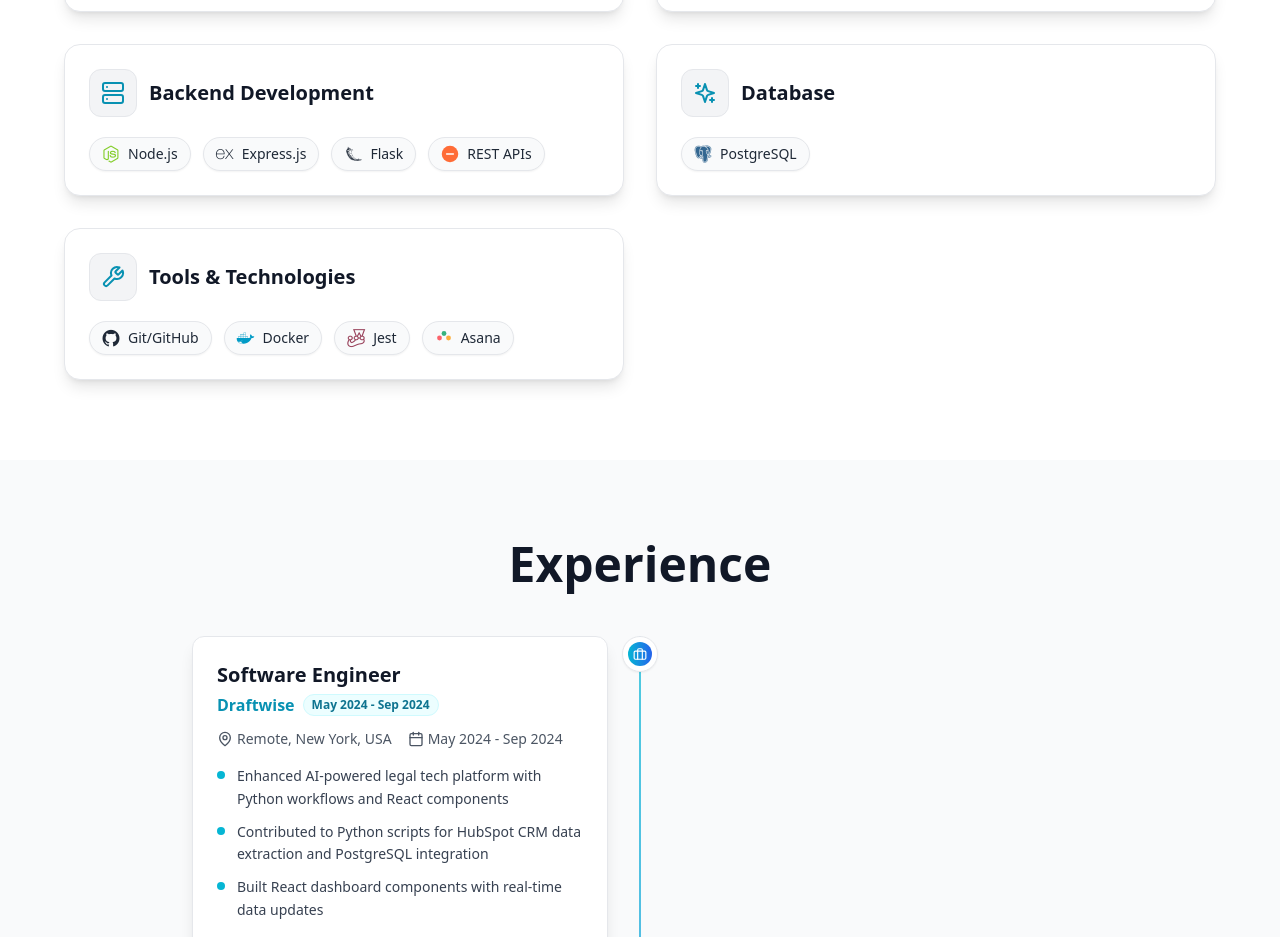
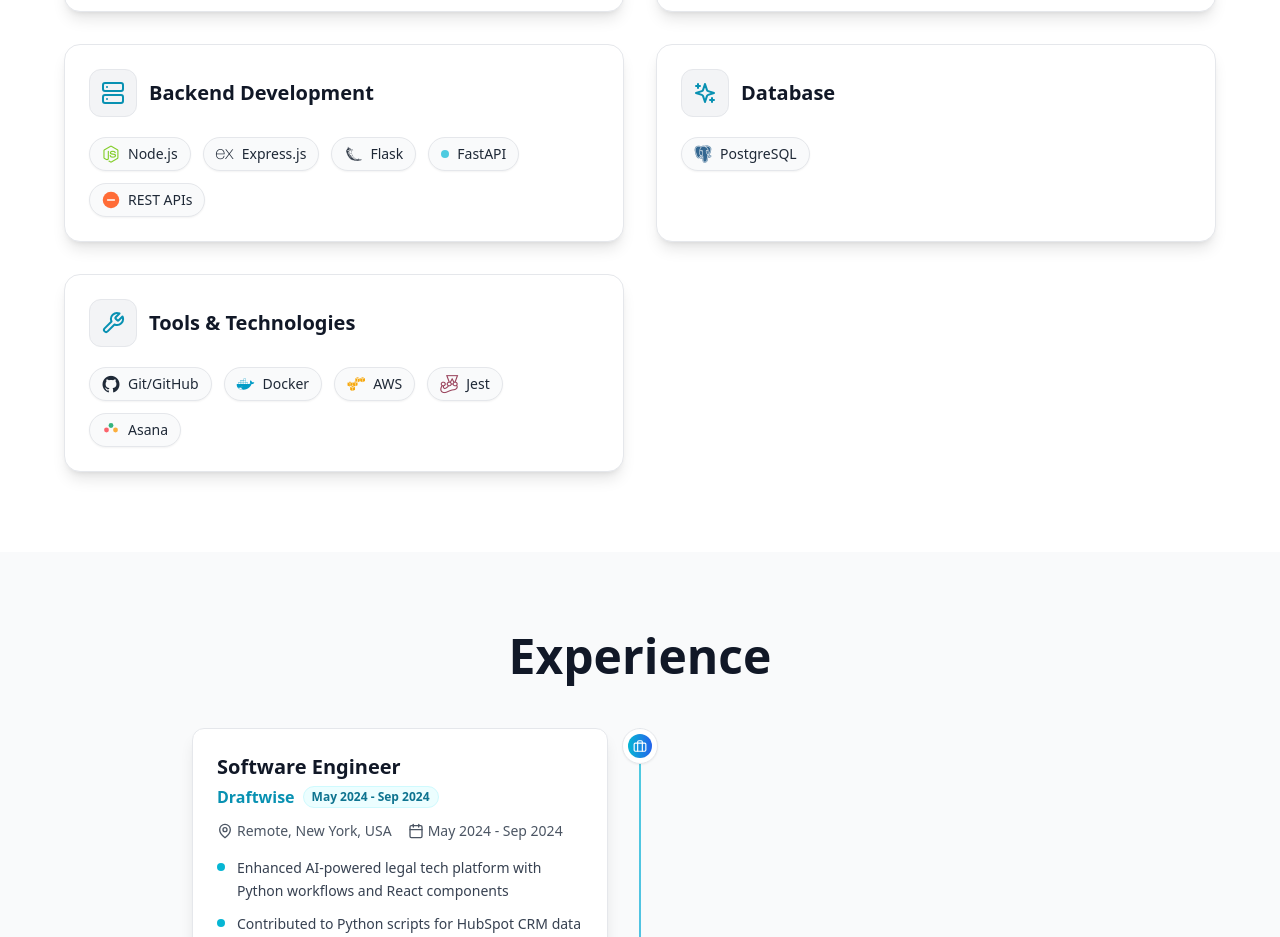
Before and after one commit to alpatamerr/personal-portfolio, a React (Vite) app: page / in a window 1280 px wide. Shown: the part 1722-2659 px from the top of the page. Built offline with nearby package versions, Linux system fonts and the light colour scheme.

Commit message:
Add AWS and FastAPI to skills section

```diff
--- a/src/data/portfolio.ts
+++ b/src/data/portfolio.ts
@@ -26,6 +26,7 @@ export const skillCategories: SkillCategory[] = [
       { name: 'Node.js', level: 80 },
       { name: 'Express.js', level: 80 },
       { name: 'Flask', level: 75 },
+      { name: 'FastAPI', level: 70 },
       { name: 'REST APIs', level: 85 },
     ],
   },
@@ -40,6 +41,7 @@ export const skillCategories: SkillCategory[] = [
     skills: [
       { name: 'Git/GitHub', level: 85 },
       { name: 'Docker', level: 70 },
+      { name: 'AWS', level: 65 },
       { name: 'Jest', level: 65 },
       { name: 'Asana', level: 80 },
     ],
```
